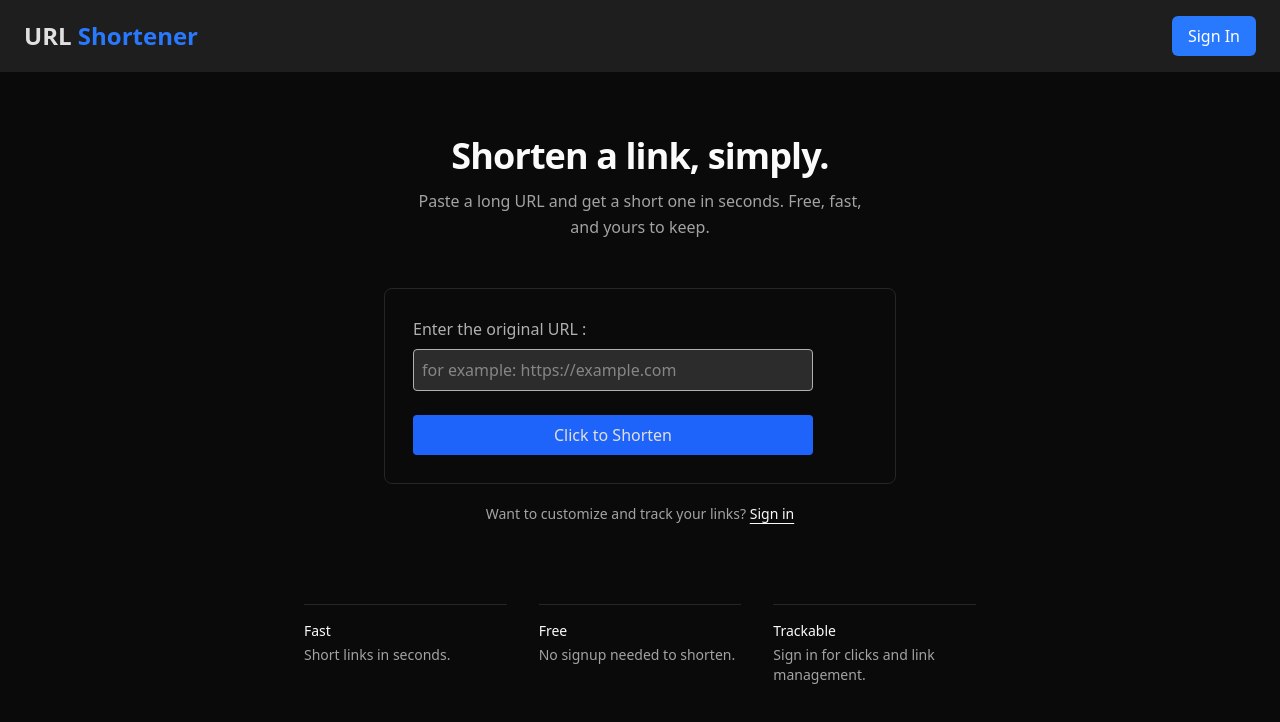
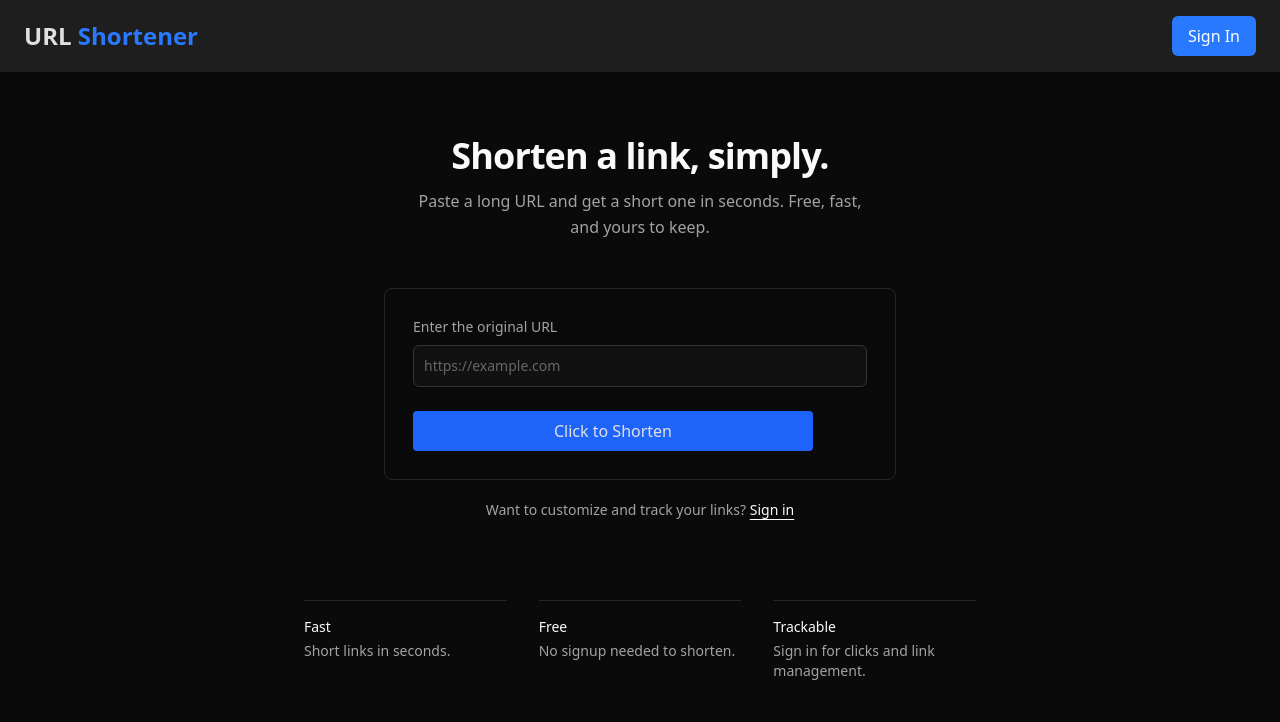
Before and after one commit to Exploring-glitch/URL-Shortener, a React app in the folder frontend/: page / in a window 1280 px wide. Shown: the top 722 px of the page. Built offline with nearby package versions, Linux system fonts and the light colour scheme; the HTML template or start-up script is replaced by a standard one.

Commit message:
style(form): monochrome original URL field

```diff
--- a/frontend/src/components/UrlForm.jsx
+++ b/frontend/src/components/UrlForm.jsx
@@ -51,7 +51,7 @@ const UrlForm = () => {
 
       <label
         htmlFor='originalUrl'
-        className='text-[#B0B0B0]'>Enter the original URL :
+        className='block text-sm text-[#A3A3A3]'>Enter the original URL
       </label>
       <div>
         <input
@@ -60,8 +60,8 @@ const UrlForm = () => {
           value={url}
           onInput={(c) => { setUrl(c.target.value) }} //changes the value of url to what user types
           type="url"
-          placeholder='for example: https://example.com'
-          className='w-full sm:w-100 p-2 mt-2 rounded border border-[#B0B0B0] bg-[#2C2C2C] text-[#E0E0E0] focus:outline-none focus:ring-2 focus:ring-[#448AFF] mb-4'
+          placeholder='https://example.com'
+          className='w-full p-2.5 mt-2 rounded-md border border-[#333333] bg-[#111111] text-[#FAFAFA] placeholder:text-[#666666] focus:outline-none focus:ring-1 focus:ring-[#FAFAFA] focus:border-[#FAFAFA] mb-4 text-sm'
         />
       </div>
 
```
